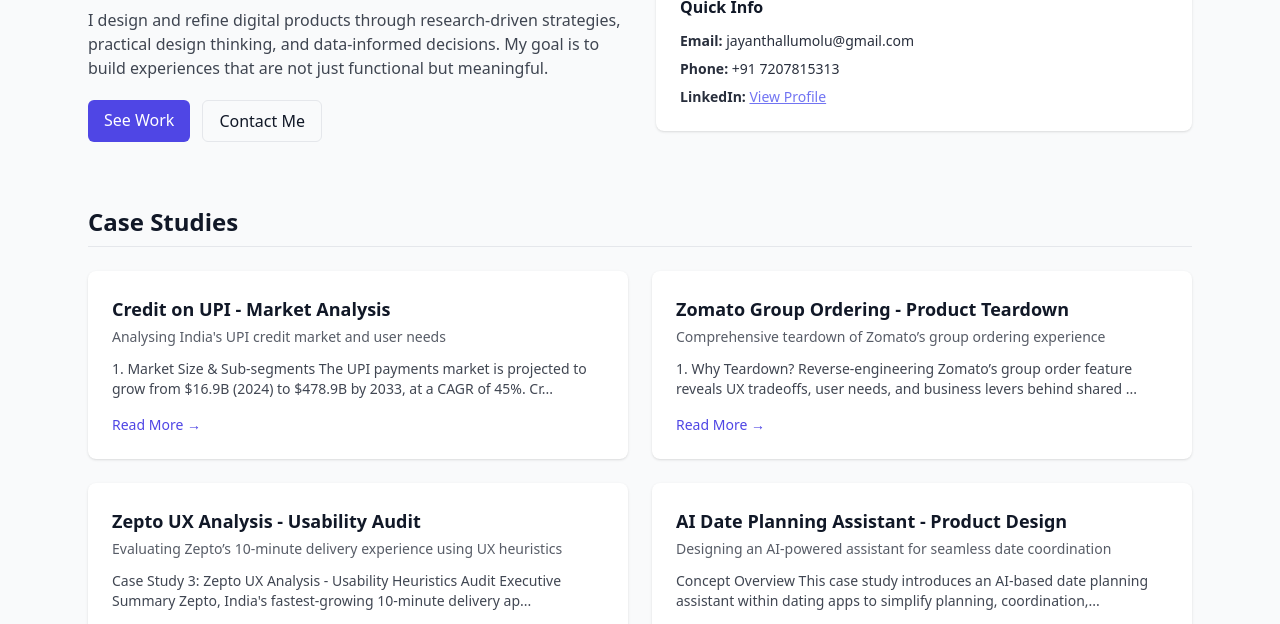
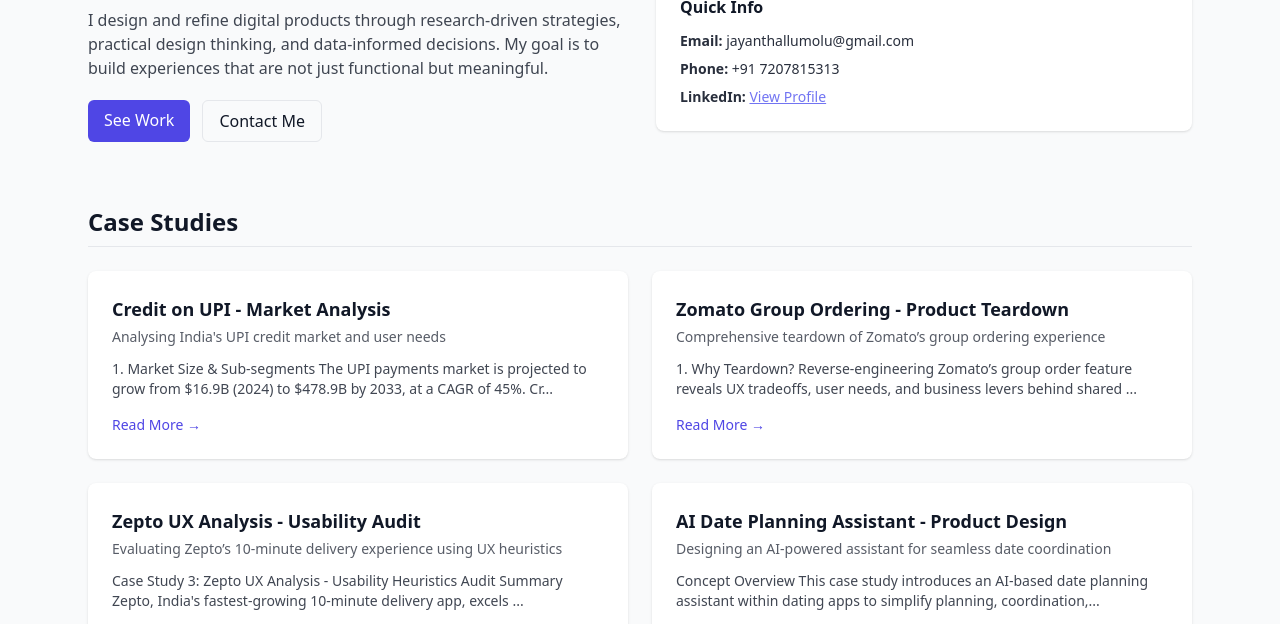
Before and after one commit to codeMaster60/Portfolio, a plain HTML site: page index.html in a window 1280 px wide. Shown: the part 168-792 px from the top of the page. Drawn offline with nearby package versions, Linux system fonts and the light colour scheme.

Commit message:
Update index.html

```diff
--- a/index.html
+++ b/index.html
@@ -103,8 +103,8 @@
 <section>
   <h3 class="font-semibold text-lg mb-2">Case Study 3: Zepto UX Analysis - Usability Heuristics Audit</h3>
 
-  <h3 class="font-semibold text-lg mt-6 mb-2">Executive Summary</h3>
-  <p>Zepto, India's fastest-growing 10-minute delivery app, excels in speed and simplicity but faces critical UX challenges around visibility, user control, and error prevention. Analysis examines interface through Nielsen's 10 Usability Heuristics and fundamental UX laws across imagery, copy, interactivity, performance, page layout, and information hierarchy. <strong>Score: 7/10 heuristics followed well, 3/10 critical violations, 12+ UX laws applied.</strong></p>
+  <h3 class="font-semibold text-lg mt-6 mb-2">Summary</h3>
+  <p>Zepto, India's fastest-growing 10-minute delivery app, excels in speed and simplicity but faces critical UX challenges around visibility, user control, and error prevention. Analysis examines interface through Nielsen's 10 Usability Heuristics and fundamental UX laws across imagery, copy, interactivity, performance, page layout, and information hierarchy. <strong>Score: <br> 7/10 heuristics followed well <br> 3/10 critical violations<br>  12+ UX laws applied.</strong></p>
 
   <h3 class="font-semibold text-lg mt-6 mb-2">1. Visibility of System Status</h3>
   <p><strong>Jakob's Law | Feedback Loops</strong></p>
```
